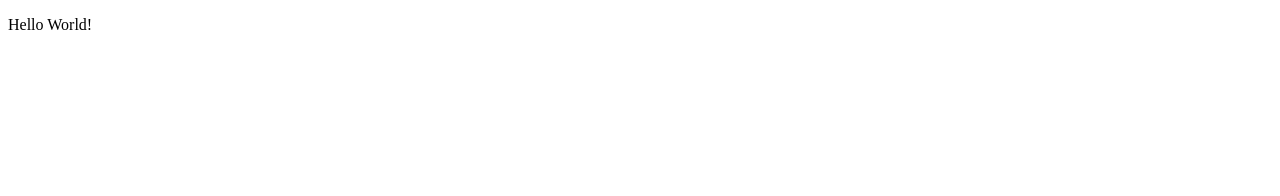
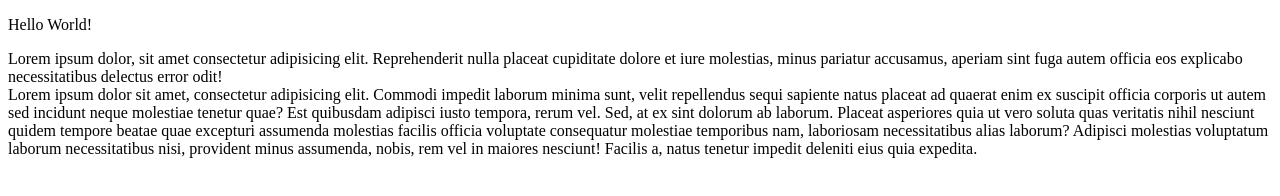
Before and after one commit to mrdel56/my-first-repository, a plain HTML site: page my-first-repository/index.html in a window 1280 px wide. Drawn offline with Linux system fonts and the light colour scheme.

Commit message:
my second commit

```diff
--- a/my-first-repository/index.html
+++ b/my-first-repository/index.html
@@ -7,5 +7,8 @@
 </head>
 <body>
     <p>Hello World!</p>
+    <div>Lorem ipsum dolor, sit amet consectetur adipisicing elit. Reprehenderit nulla placeat cupiditate dolore et iure molestias, minus pariatur accusamus, aperiam sint fuga autem officia eos explicabo necessitatibus delectus error odit!</div>
+
+    <div>Lorem ipsum dolor sit amet, consectetur adipisicing elit. Commodi impedit laborum minima sunt, velit repellendus sequi sapiente natus placeat ad quaerat enim ex suscipit officia corporis ut autem sed incidunt neque molestiae tenetur quae? Est quibusdam adipisci iusto tempora, rerum vel. Sed, at ex sint dolorum ab laborum. Placeat asperiores quia ut vero soluta quas veritatis nihil nesciunt quidem tempore beatae quae excepturi assumenda molestias facilis officia voluptate consequatur molestiae temporibus nam, laboriosam necessitatibus alias laborum? Adipisci molestias voluptatum laborum necessitatibus nisi, provident minus assumenda, nobis, rem vel in maiores nesciunt! Facilis a, natus tenetur impedit deleniti eius quia expedita.</div>
 </body>
 </html>
```
